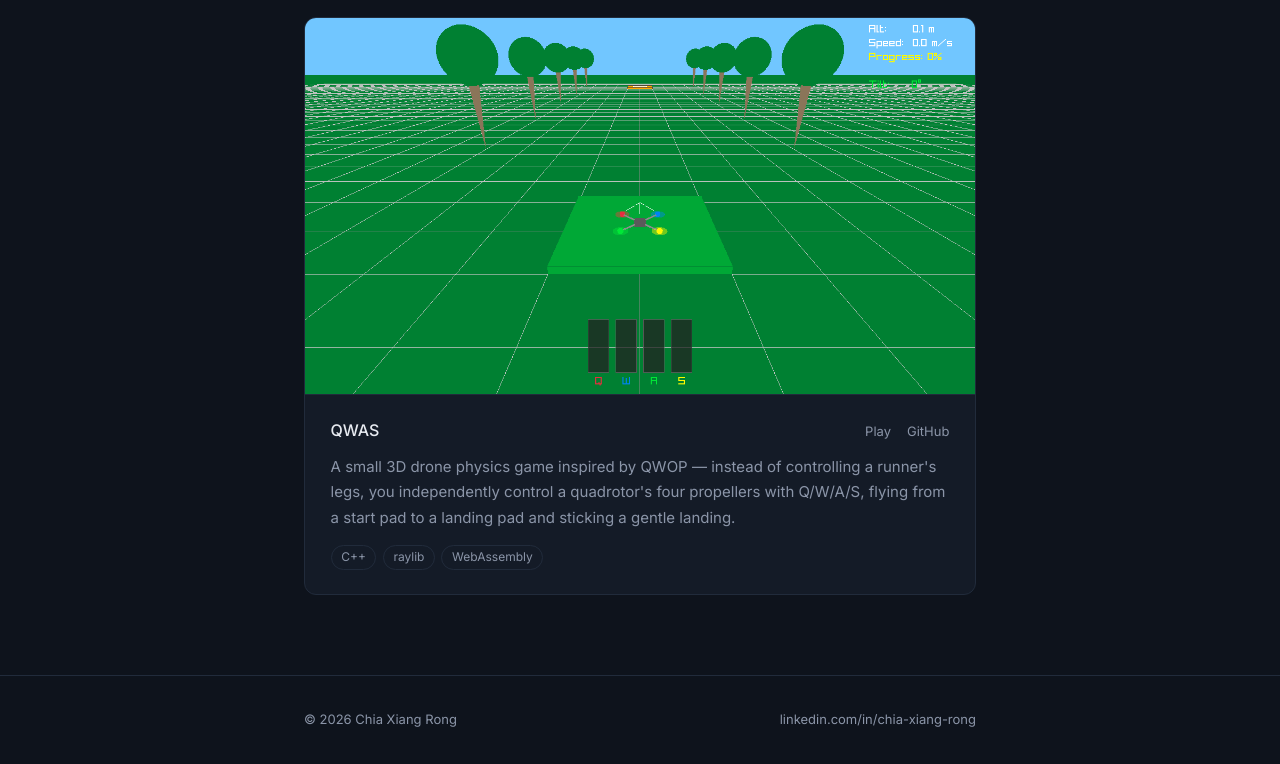
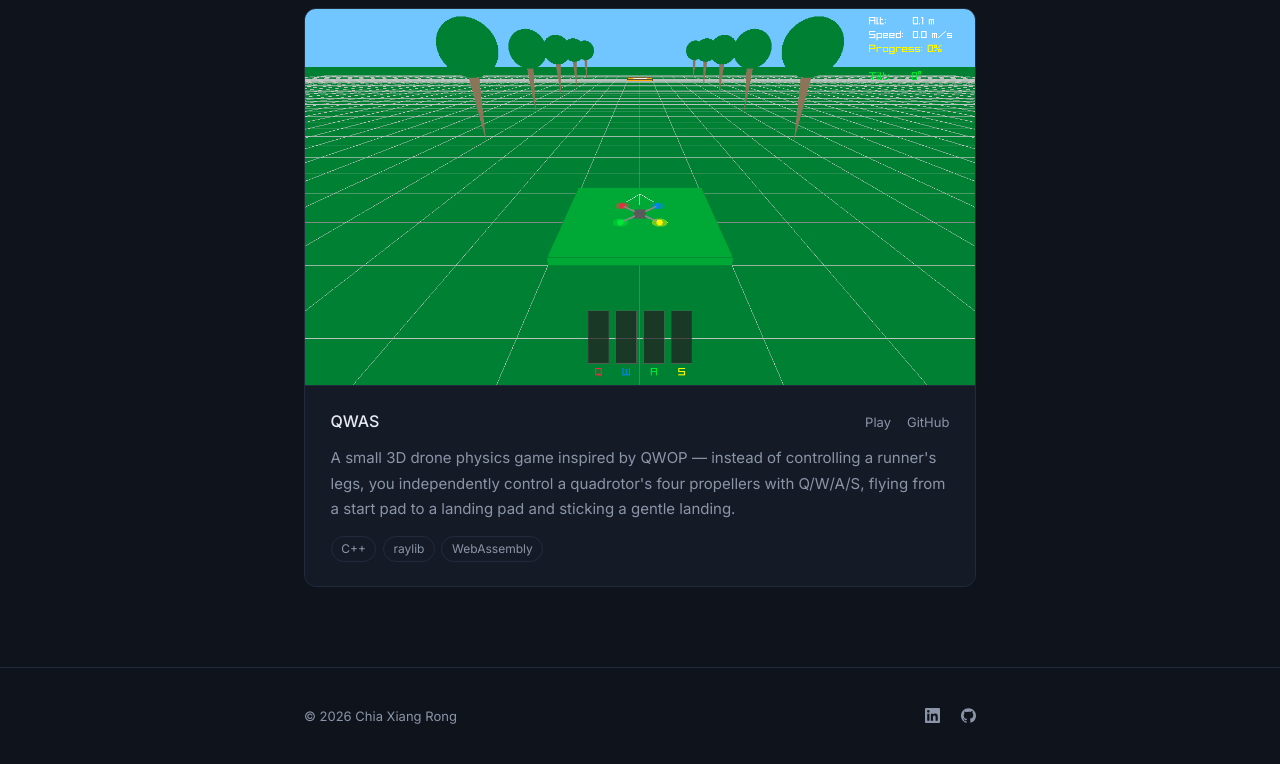
Before and after one commit to chiaxr/chiaxr.github.io, a plain HTML site: page index.html in a window 1280 px wide. Shown: the part 1252-2016 px from the top of the page. Drawn offline with Linux system fonts and the light colour scheme.

Commit message:
Change footer link to icons

```diff
--- a/index.html
+++ b/index.html
@@ -110,7 +110,14 @@
 <footer>
   <div class="footer-inner">
     <span>&copy; 2026 Chia Xiang Rong</span>
-    <a href="https://www.linkedin.com/in/chia-xiang-rong/" target="_blank" rel="noopener noreferrer">linkedin.com/in/chia-xiang-rong</a>
+    <div class="footer-links">
+      <a href="https://www.linkedin.com/in/chia-xiang-rong/" target="_blank" rel="noopener noreferrer" aria-label="LinkedIn">
+        <svg width="15" height="15" viewBox="0 0 24 24" fill="currentColor" aria-hidden="true"><path d="M20.447 20.452h-3.554v-5.569c0-1.328-.027-3.037-1.852-3.037-1.853 0-2.136 1.445-2.136 2.939v5.667H9.351V9h3.414v1.561h.046c.477-.9 1.637-1.85 3.37-1.85 3.601 0 4.267 2.37 4.267 5.455v6.286zM5.337 7.433a2.062 2.062 0 0 1-2.063-2.065 2.064 2.064 0 1 1 2.063 2.065zm1.782 13.019H3.555V9h3.564v11.452zM22.225 0H1.771C.792 0 0 .774 0 1.729v20.542C0 23.227.792 24 1.771 24h20.451C23.2 24 24 23.227 24 22.271V1.729C24 .774 23.2 0 22.222 0h.003z"/></svg>
+      </a>
+      <a href="https://github.com/chiaxr" target="_blank" rel="noopener noreferrer" aria-label="GitHub">
+        <svg width="15" height="15" viewBox="0 0 24 24" fill="currentColor" aria-hidden="true"><path d="M12 .297c-6.63 0-12 5.373-12 12 0 5.303 3.438 9.8 8.205 11.385.6.113.82-.258.82-.577 0-.285-.01-1.04-.015-2.04-3.338.724-4.042-1.61-4.042-1.61-.546-1.387-1.333-1.756-1.333-1.756-1.089-.745.083-.729.083-.729 1.205.084 1.84 1.237 1.84 1.237 1.07 1.834 2.807 1.304 3.492.997.107-.775.418-1.305.762-1.605-2.665-.303-5.466-1.332-5.466-5.93 0-1.31.469-2.38 1.236-3.22-.124-.303-.535-1.523.117-3.176 0 0 1.008-.322 3.301 1.23A11.5 11.5 0 0 1 12 5.803c1.02.005 2.047.138 3.006.404 2.291-1.552 3.297-1.23 3.297-1.23.653 1.653.242 2.873.118 3.176.77.84 1.235 1.91 1.235 3.22 0 4.61-2.807 5.624-5.479 5.921.43.372.823 1.102.823 2.222 0 1.606-.014 2.898-.014 3.293 0 .322.216.696.825.578C20.565 22.092 24 17.592 24 12.297c0-6.627-5.373-12-12-12"/></svg>
+      </a>
+    </div>
   </div>
 </footer>
 
--- a/style.css
+++ b/style.css
@@ -95,7 +95,7 @@ nav {
 .hero-title, .hero-subtitle { font-size: 0.9375rem; color: var(--muted); text-wrap: balance; }
 .hero-subtitle { margin-top: 0.15rem; }
 
-.hero-about { font-size: 1.0625rem; line-height: 1.8; }
+.hero-about { font-size: 1.0125rem; line-height: 1.8; }
 .hero-about p + p { margin-top: 1.25rem; }
 
 .hero-links { display: flex; gap: 0.75rem; margin-top: 2rem; flex-wrap: wrap; }
@@ -165,3 +165,22 @@ footer { border-top: 1px solid var(--border); padding: 2rem 0; }
   flex-wrap: wrap; gap: 0.75rem;
   font-size: 0.8125rem; color: var(--muted);
 }
+
+.footer-links { display: flex; gap: 0.25rem; margin-right: -0.5rem; }
+
+.footer-links a {
+  width: 32px; height: 32px;
+  display: grid; place-items: center;
+  border-radius: 8px;
+  color: var(--muted);
+  transition: color 150ms ease, background 150ms ease;
+}
+
+.footer-links a:hover { color: var(--accent); background: var(--surface); }
+
+.footer-links a:focus-visible {
+  outline: 2px solid var(--accent);
+  outline-offset: 2px;
+}
+
+.footer-links svg { display: block; }
```
